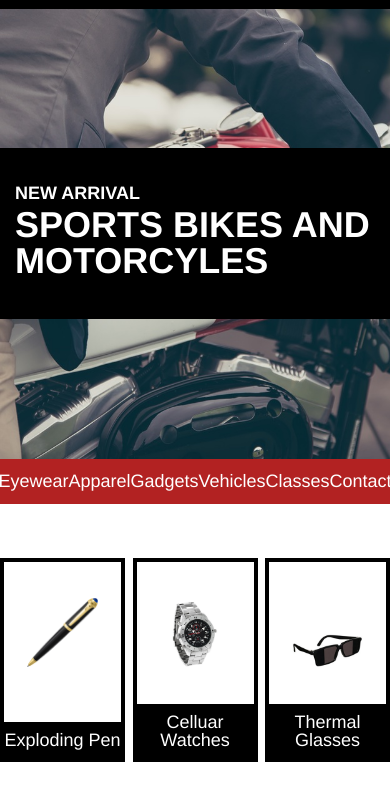
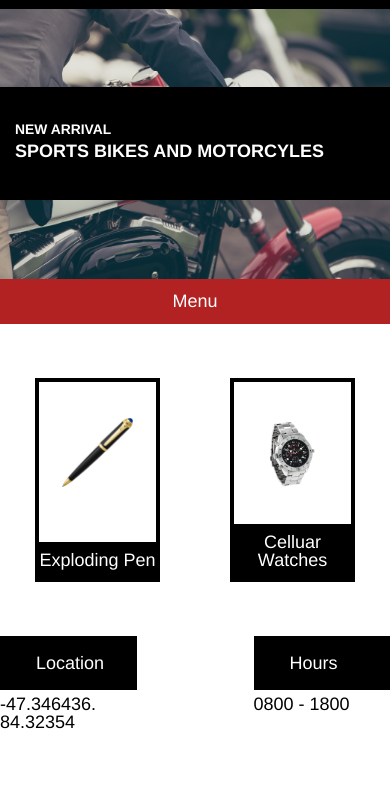
Before and after one commit to lindsayrosillo/SecretAgentSupply, a plain HTML site: page index.html in a window 390 px wide. Shown: the part 42-844 px from the top of the page. Drawn offline with Linux system fonts and the light colour scheme.

Commit message:
begin media queries

```diff
--- a/index.html
+++ b/index.html
@@ -43,6 +43,10 @@
       </div>
     </div>
 
+    <ul class="mobilenav">
+      <li>Menu</li>
+    </ul>
+
 <!--products area-->
 
     <div class="products">
--- a/resources/css/style.css
+++ b/resources/css/style.css
@@ -59,14 +59,14 @@ font-size: 18px;
 
 /**--Navigation--**/
 
-.navbar {
+.navbar,
+.mobilenav  {
   background-color: firebrick;
   padding-top: 0.75rem;
   padding-bottom: 0.75rem;
   display: flex;
   justify-content: center;
   width: 100%;
-
 }
 
 .navbar-items {
@@ -79,6 +79,10 @@ font-size: 18px;
 .navbar a {
   color: white;
   text-decoration: none;
+}
+
+.mobilenav {
+  display: none;
 }
 
 /**products**/
@@ -99,6 +103,9 @@ font-size: 18px;
   width: 30%;
   display: flex;
   justify-content: space-between;
+  max-width: 960px;
+  margin-left: auto;
+  margin-right: auto;
   flex-direction: column;
   margin-top: 3rem;
 }
@@ -161,3 +168,46 @@ font-size: 18px;
 .copy {
   width: 960px;
 }
+
+@media only screen and (max-width: 1024px) {
+  .navbar {
+    display: none;
+  }
+
+  .mobilenav {
+    display: block;
+    text-align: center;
+  }
+
+  .box {
+    width: 47%;
+  }
+
+  .glasses.box {
+    display: none;
+  }
+  }
+
+@media only screen and (max-width: 470px) {
+  .motobox-head p {
+    font-size: 0.77rem;
+  }
+
+  .moto-feature p {
+    font-size: 1rem;
+  }
+
+  .moto-banner {
+    height: 15rem;
+  }
+
+  .motobox-container {
+    padding: 1rem 2rem;
+    align-items: flex-end;
+    width: 100%
+  }
+
+  .motobox-head {
+
+  }
+}
```
